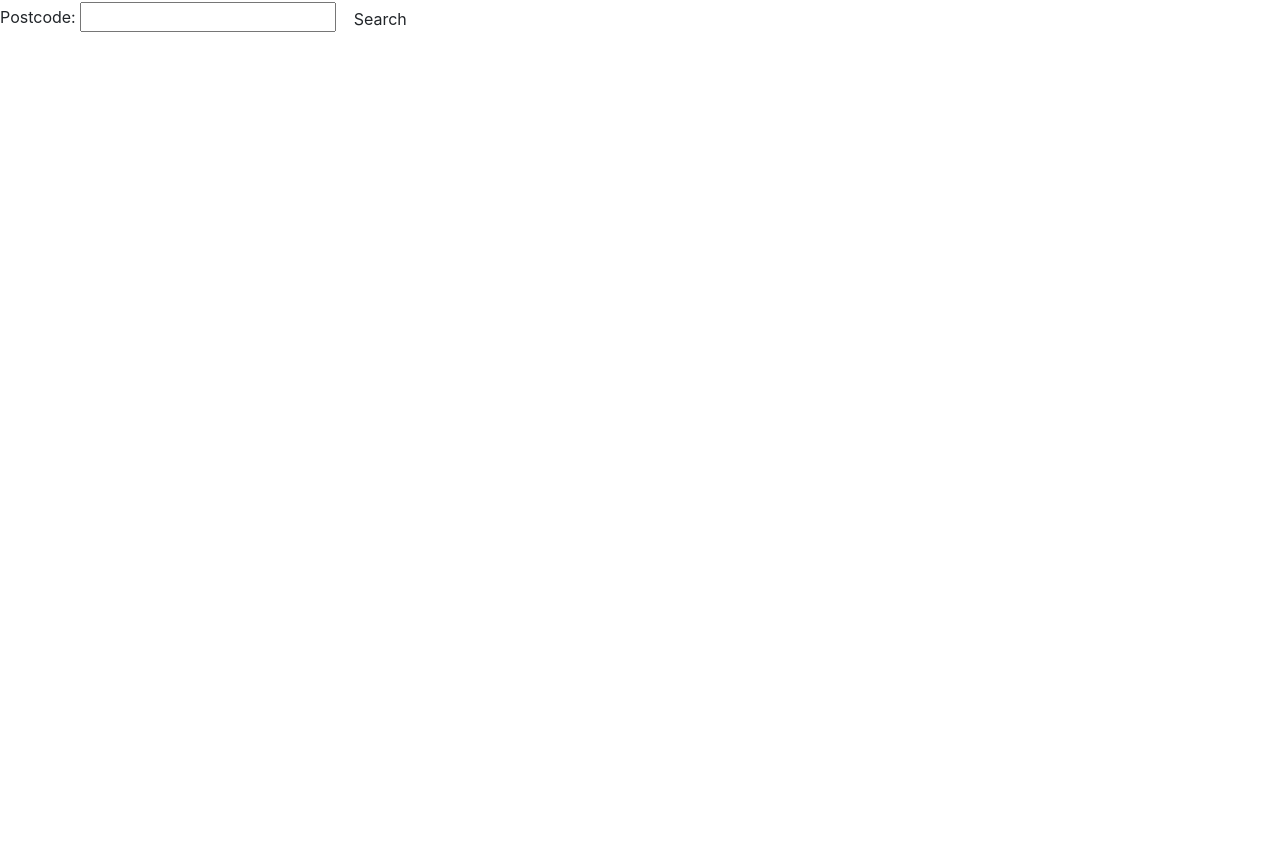
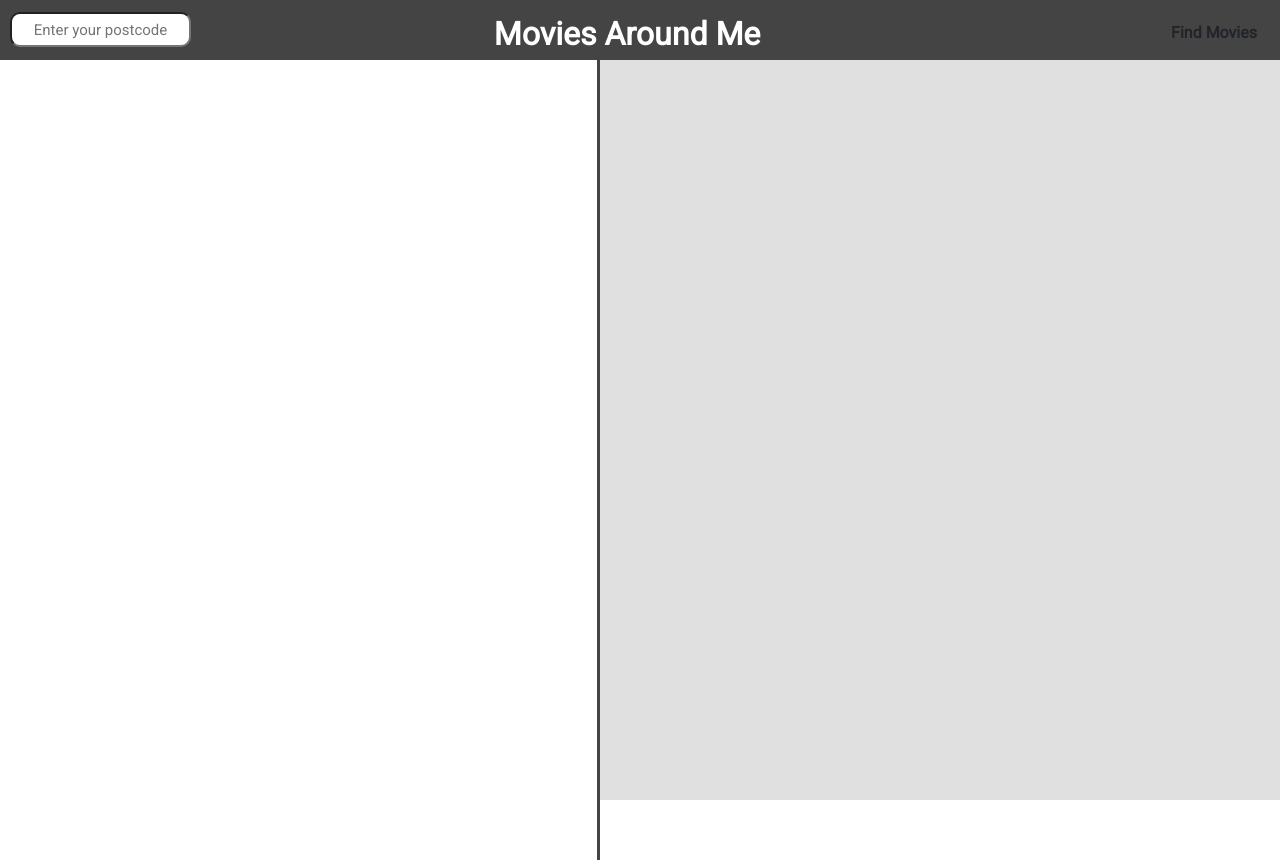
Before and after one commit to Nadav-Rosenberg/movies-around-me-3, a website: page index.html in a window 1280 px wide. Before the commit the page ends 800 px from the top, so only its background shows below. Drawn offline with nearby package versions, Linux system fonts and the light colour scheme; some packages are replaced by stand-ins of ours.

Commit message:
after merge with frontend

```diff
--- a/index.html
+++ b/index.html
@@ -4,31 +4,47 @@
    <meta charset="utf-8">
    <title>Movies Around Me</title>
    <link rel="stylesheet" href="bower_components/bootstrap/dist/css/bootstrap.css">
+   <link rel="stylesheet" href="css/viewTemplateStyle.css">
+   <link href='http://fonts.googleapis.com/css?family=Roboto:400,700italic' rel='stylesheet' type='text/css'>
    <script src="bower_components/jquery/dist/jquery.js"></script>
    <script src="bower_components/angular/angular.js"></script>
    <script src="bower_components/angular-resource/angular-resource.js"></script>
    <script src="app.js"></script>
    <script src="services/omdb.js"></script>
    <script src="services/moviesapi.js"></script>
+ </head>
  <body ng-controller="moviesControl as mCtrl">
-    <div>
-      <form class="form-horizontal">
-        Postcode: <input type="text" ng-model="mCtrl.postcode">
-        <button class="btn" ng-click="mCtrl.findMoviesAroundMe()">Search</button>
-      </form>
+   <div class="mainContainer">
+     <div class='header'>
+       <input ng-model="mCtrl.postcode" class="postcode-search" type='text' name="postcode" placeholder="Enter your postcode">
+       <span class="site-title">Movies Around Me</span>
 
-<!--       <form class="ratings-form">
-        Movie title: <input type="text" ng-model="mCtrl.movieTitle">
-        <button class="btn" ng-click="mCtrl.updateMovieRating()">Search</button>
-      </form>
-      <div>
-        IMDb rating: <p>{{mCtrl.imdbRating}}</p>
+       <button class='btn find-movies-button' ng-click="mCtrl.findMoviesAroundMe()">Find Movies</button>
      </div>
-    </div> -->
 
-    <ul class="list-group" ng-repeat="movie in mCtrl.moviesList | orderBy:'-rating'">
-        <li>{{movie.title}} ** {{movie.cinema}} ** {{movie.distance}} ** rating: {{movie.rating}}</li>
-    </ul>
+     <div class="content-container">
+       <div class='content-left-column'>
+         <!-- Table should be angular filled -->
+         <table class="table table-hover movie-list-table">
+           <tr ng-repeat="movie in mCtrl.moviesList | orderBy:'-imdb'" ng-click="mCtrl.updateMap(movie.address)">
+             <td id="movie-poster"><img src="https://cdn.evbuc.com/eventlogos/37137568/big28officialmovieposter29.jpeg">{{movie.poster}}</td>
+             <td id="movie-title">{{movie.title}}</td>
+             <td>
+               <div id="movie-rating">IMDb: {{movie.imdb}}</div>
+             </td>
+             <td id="movie-distance">{{movie.distance}}</td>
+             <td><img src="images/arrow.png" class="arrow"></td>
+           </tr>
+         </table>
+       </div>
 
+       <div class='content-right-column'>
+         <div class="google-maps">
+           <iframe id="map-frame" frameborder="0" style="border:0"
+           src=""></iframe>
+         </div>
+       </div>
+     </div>
+   </div>
  </body>
 </html>
--- a/public/app.js
+++ b/public/app.js
@@ -2,7 +2,7 @@ var moviesAroundMe = angular.module('MoviesAroundMe',['ngResource']);
 
 moviesAroundMe.controller('moviesControl', ['OMDb',  'Moviesapi', function(OMDb, Moviesapi) {
   var self = this;
-  self.moviesList = []; // [{title: , cinema: , distance: , rating: }...];
+  self.moviesList = []; // [{title: , address: , distance: , imdb: }...];
   self.postcode;
 
 
@@ -14,7 +14,7 @@ moviesAroundMe.controller('moviesControl', ['OMDb',  'Moviesapi', function(OMDb,
           for(var i=0; i < movies.length; i++) {
             if (movies[i].title.slice(0,-7).toLowerCase() == response.data.Title.toLowerCase()) {
               if (response.data.imdbRating !== "N/A") {
-                movies[i].rating = response.data.imdbRating;
+                movies[i].imdb = response.data.imdbRating;
               };
             };
           };
@@ -23,6 +23,11 @@ moviesAroundMe.controller('moviesControl', ['OMDb',  'Moviesapi', function(OMDb,
     });
   };
 
+
+  self.updateMap = function(cinema) {
+     $("#map-frame").attr('src', 'https://www.google.com/maps/embed/v1/directions?origin='+self.postcode+'&destination='+cinema+'&key=AIzaSyBCj5rD1yeJmhglY3eapLgqW1GC8WZDoP0')
+  }
+
   // self.updateMovieRating = function(){
   //   OMDb.getRating(self.movieTitle).then(function(response) {
   //     self.imdbRating = response.data.imdbRating;
--- /dev/null
+++ b/public/css/viewTemplateStyle.css
@@ -0,0 +1,142 @@
+/****** GENERAL ******/
+
+html {
+  height: 100%;
+}
+
+body {
+  margin: 0;
+  font-family: 'Roboto', sans-serif;
+  overflow-y: hidden;
+  height: 100%;
+}
+
+.mainContainer {
+  /*height:100%;*/
+}
+
+/*Header height should be static but px messes up other % */
+.header {
+  width: 100%;
+  background-color: #444444;
+  padding: 10px;
+  text-align: center;
+  font-weight: bold;
+  font-size: 200%;
+  height: 60px;
+}
+
+.content-left-column{
+  float: left;
+  position: absolute;
+  margin-top: 60px;
+  width: 600px;
+  height: 100%;
+  bottom:0;
+  top: 0;
+  border-right: 3px solid #444444;
+  overflow: auto;
+}
+
+.content-right-column {
+  float: left;
+  margin-left: 600px;
+  position: absolute;
+  /*width: 60%;*/
+  right:0;
+  left: 0;
+  bottom: 0;
+  margin-top: 60px;
+  top:0;
+  background-color: #E0E0E0;
+}
+
+.google-maps iframe {
+  width: 100%;
+  height: 100%;
+  position: absolute;
+}
+
+.site-title {
+  margin-right: 95px;
+  color: white;
+}
+
+/* Check if this works in all browsers! */
+input[type="text"] {
+  float:left;
+  border-radius: 10px;
+  text-align: center;
+  height: 35px;
+  font-weight: normal;
+  font-size: 15px;
+  margin-top: 2px;
+}
+
+.postcode-search {
+  outline: none;
+}
+
+.postcode-search:focus::-webkit-input-placeholder {
+    opacity: 0;
+}
+
+button {
+  float: right;
+  border: 0;
+  margin-top: 4px;
+}
+
+.find-movies-button {
+  font-weight: bold;
+}
+
+.btn:focus, .btn:active, .btn:active:focus {
+  outline: none;
+}
+
+.movie-list-table {
+  overflow-y: scroll;
+}
+
+td img {
+  width: 50px;
+}
+
+td {
+  cursor: pointer;
+}
+
+#movie-poster {
+  width: 30px;
+}
+
+#movie-title {
+  font-weight: bold;
+  padding-top: 32px;
+  text-align: center;
+}
+
+#movie-distance {
+  padding-top: 32px;
+  text-align: center;
+}
+
+#movie-rating {
+  padding-top: 25px;
+  text-align: center;
+}
+
+.arrow {
+  width: 15px;
+  height: 15px;
+  margin-top: 25px;
+}
+
+
+/****** RIGHT COLUMN ******/
+
+h3 {
+  margin-top: 0px;
+  text-decoration: underline;
+}
--- a/public/services/moviesapi.js
+++ b/public/services/moviesapi.js
@@ -7,7 +7,7 @@ moviesAroundMe.factory('Moviesapi', ['$http', function($http) {
   var addMoviesFromCinema = function(response) {
     var size = response.data.length;
     for(var i=0; i < (size - 1); i++) {
-      movies.push({title: response.data[i].title, cinema: response.data[(size -1)].a, distance: response.data[(size -1)].b, rating: " "});
+      movies.push({title: response.data[i].title, address: response.data[(size -1)].a, distance: response.data[(size -1)].b, imdb: " "});
     };
   }
 
@@ -22,7 +22,6 @@ moviesAroundMe.factory('Moviesapi', ['$http', function($http) {
           $http.get('http://aqueous-badlands-8518.herokuapp.com/cinemas/' +
                      venue_id + '/showings' + '?a=' + address + '&b=' + distance)
             .then(function(response) {
-              console.log(response.data);
               addMoviesFromCinema(response);
               updateMoviesList(movies);
             });
```
Also changed, not shown: public/images/arrow.png (added), 2 other files. Lines whose indentation alone changed are shown as unchanged.
